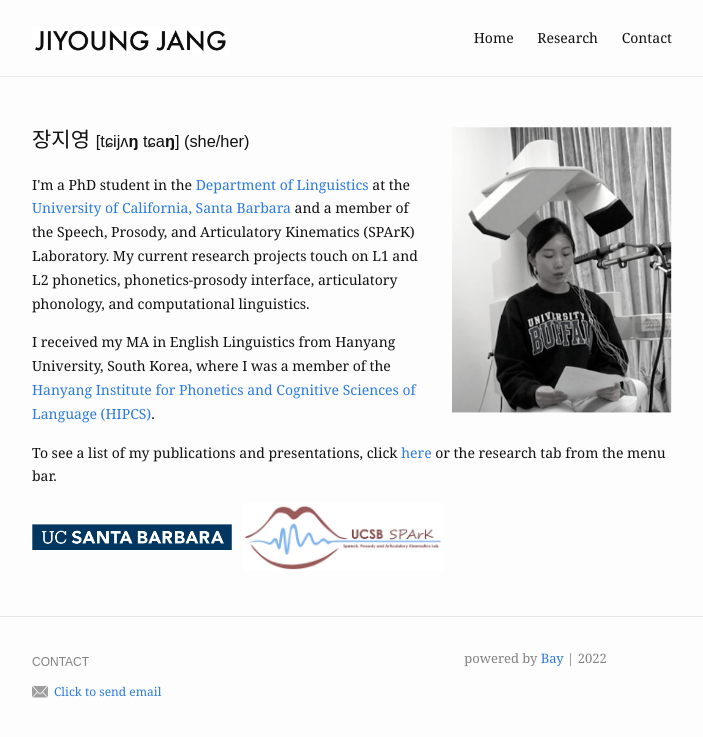
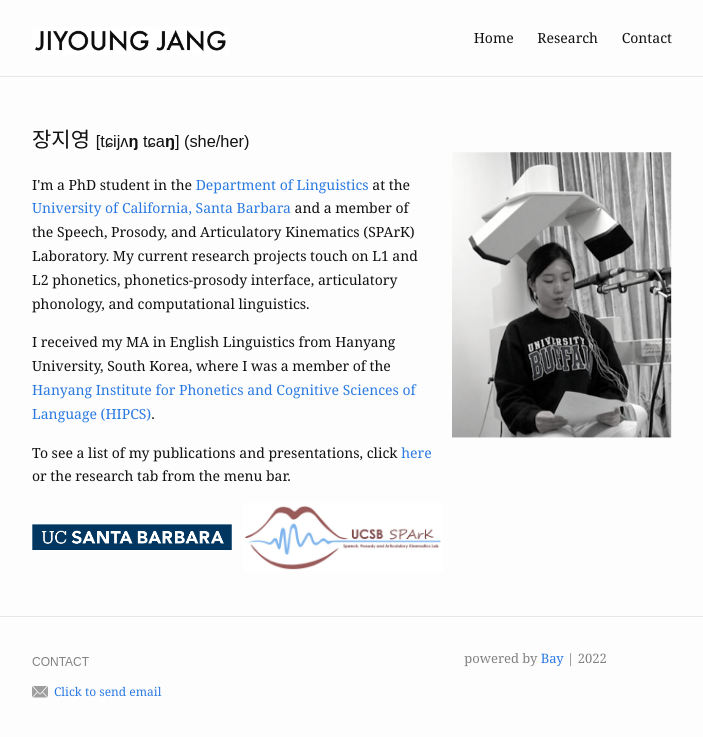
Before and after one commit to jiyoungj/jiyoungj.github.io, a Jekyll site: the page built from index.md, in a window 1280 px wide. Shown: the top 737 px of the page, without its empty margins (288-991 px from the left). Built offline with Jekyll 4.4.1, drawn with Linux system fonts in a browser that asks for light colours.

Commit message:
Update _site.scss

```diff
--- a/_sass/_site.scss
+++ b/_sass/_site.scss
@@ -3,7 +3,8 @@
   width: 220px;
   /* border: #ccc 1px solid; */
   margin-left: 20px;
-  margin-top: 5px;
+  margin-top: 30px;
+  margin-bottom: 20px;
 
   @include media-query($on-mobile) {
     float: none;
```
